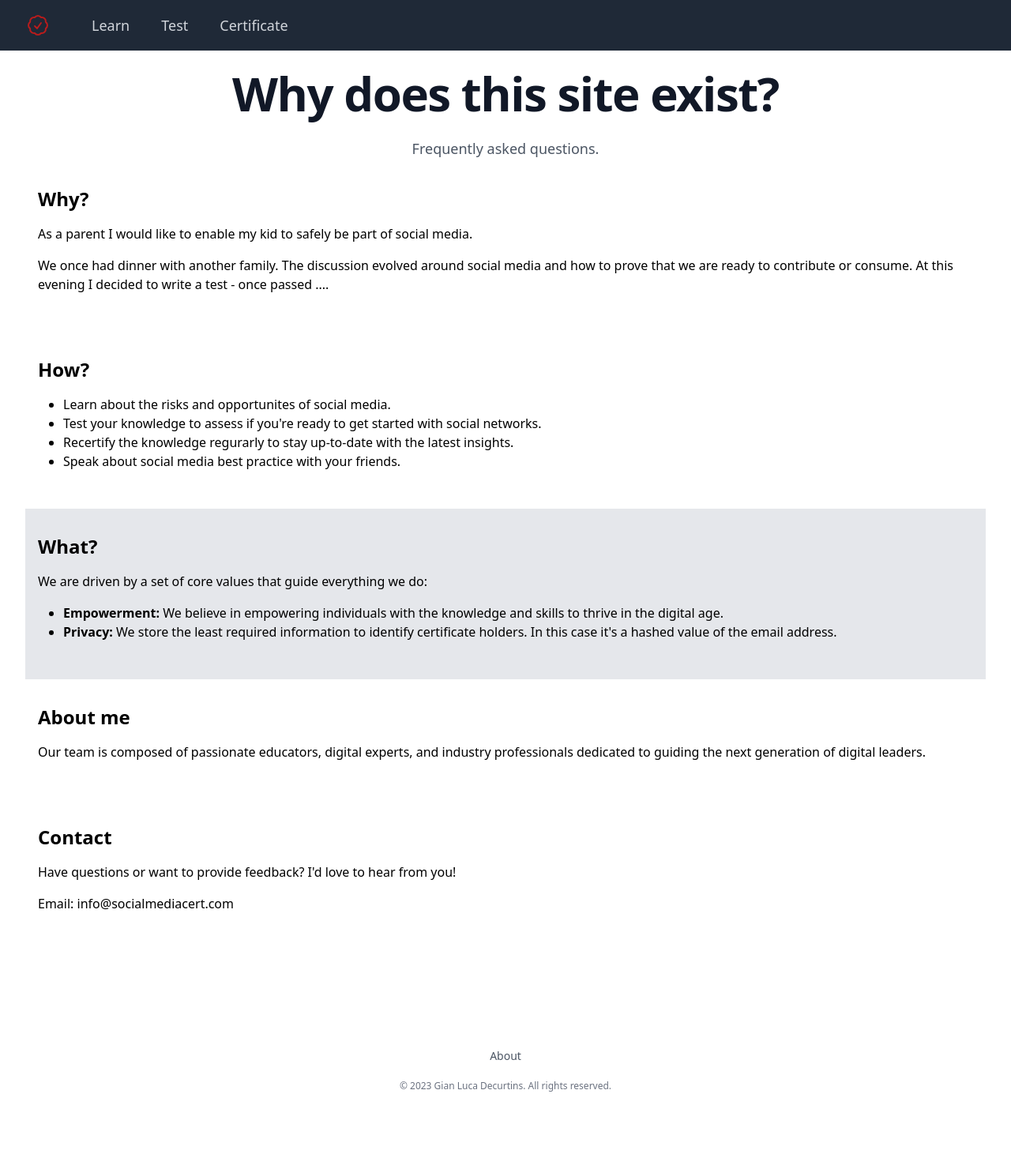
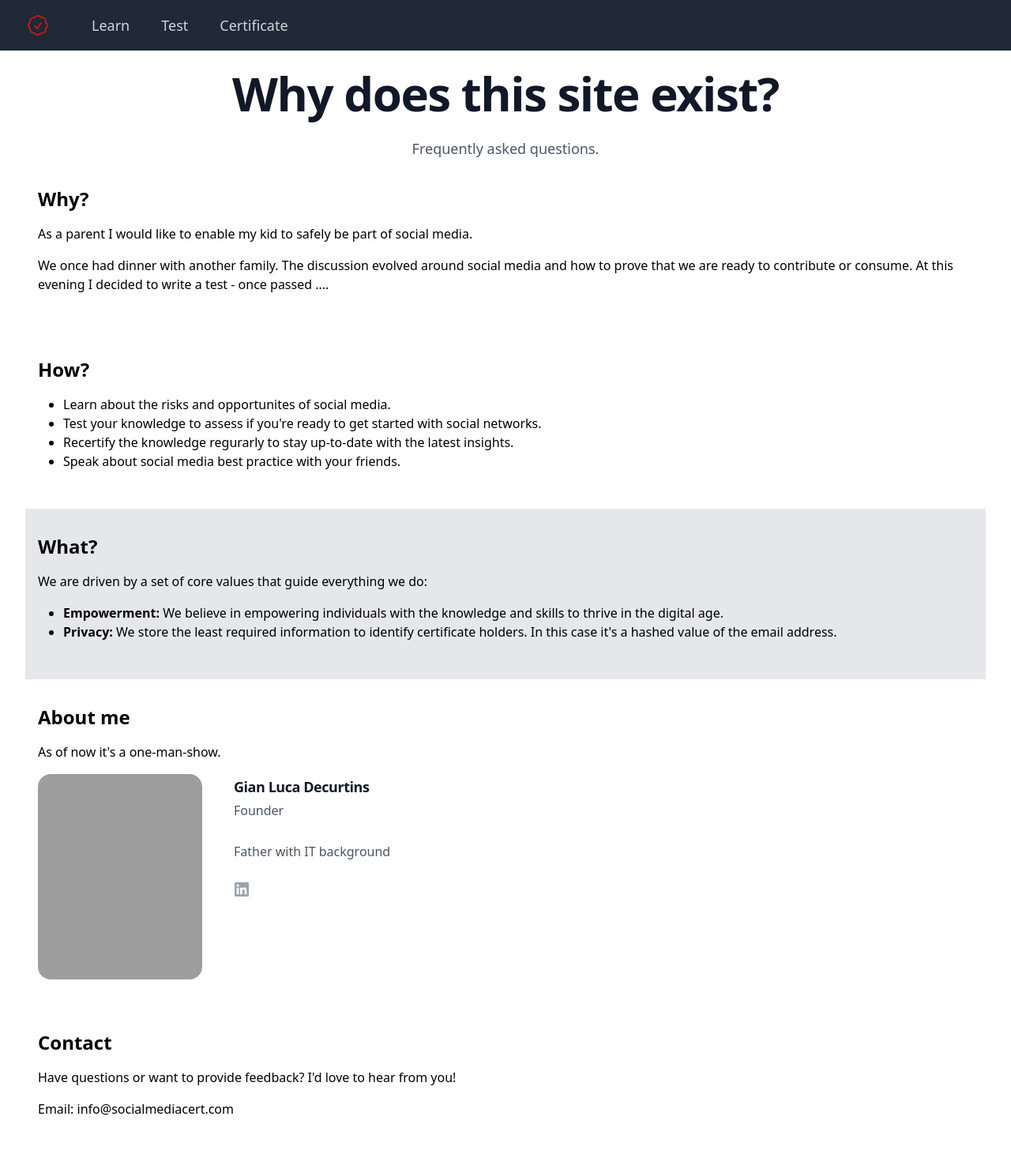
Before and after one commit to decurgia/socialmediatest.ch, a Flask app: page /about in a window 1280 px wide. Shown: the top 1480 px of the page at 79% size. Before the commit the page ends 1382 px from the top, so only its background shows below. Run offline with Flask 3, Linux system fonts and the light colour scheme; some libraries are stand-ins or nearby versions; grey boxes are pictures that could not be loaded.

Commit message:
updated site

```diff
--- a/container/app/socialmediatest/templates/about_en.html
+++ b/container/app/socialmediatest/templates/about_en.html
@@ -52,11 +52,54 @@
 
 <section class="py-8 px-4">
   <h2 class="text-2xl font-bold mb-4">About me</h2>
-  <p class="mb-4">
-    Our team is composed of passionate educators, digital experts, and industry
-    professionals dedicated to guiding the next generation of digital leaders.
-  </p>
-  <!-- Include team member profiles or links to individual pages if applicable -->
+  <p class="mb-4">As of now it's a one-man-show.</p>
+  <ul
+    role="list"
+    class="-mt-12 space-y-12 divide-y divide-gray-200 xl:col-span-3"
+  >
+    <li class="flex flex-col gap-10 pt-12 sm:flex-row">
+      <img
+        class="aspect-[4/5] w-52 flex-none rounded-2xl object-cover"
+        src="https://gravatar.com/avatar/6cd6cd0b45333989647446c6dc3c1ec45c8197ffca371d318833fe8c8f231b29?s=1024"
+        alt=""
+      />
+      <div class="max-w-xl flex-auto">
+        <h3
+          class="text-lg font-semibold leading-8 tracking-tight text-gray-900"
+        >
+          Gian Luca Decurtins
+        </h3>
+        <p class="text-base leading-7 text-gray-600">Founder</p>
+        <p class="mt-6 text-base leading-7 text-gray-600">
+          Father with IT background
+        </p>
+        <ul role="list" class="mt-6 flex gap-x-6">
+          <li>
+            <a
+              href="https://www.linkedin.com/in/gldecurtins/"
+              class="text-gray-400 hover:text-gray-500"
+            >
+              <span class="sr-only">LinkedIn</span>
+              <svg
+                class="h-5 w-5"
+                fill="currentColor"
+                viewBox="0 0 20 20"
+                aria-hidden="true"
+              >
+                <path
+                  fill-rule="evenodd"
+                  d="M16.338 16.338H13.67V12.16c0-.995-.017-2.277-1.387-2.277-1.39 0-1.601 1.086-1.601 2.207v4.248H8.014v-8.59h2.559v1.174h.037c.356-.675 1.227-1.387 2.526-1.387 2.703 0 3.203 1.778 3.203 4.092v4.711zM5.005 6.575a1.548 1.548 0 11-.003-3.096 1.548 1.548 0 01.003 3.096zm-1.337 9.763H6.34v-8.59H3.667v8.59zM17.668 1H2.328C1.595 1 1 1.581 1 2.298v15.403C1 18.418 1.595 19 2.328 19h15.34c.734 0 1.332-.582 1.332-1.299V2.298C19 1.581 18.402 1 17.668 1z"
+                  clip-rule="evenodd"
+                />
+              </svg>
+            </a>
+          </li>
+        </ul>
+      </div>
+    </li>
+
+    <!-- More people... -->
+  </ul>
 </section>
 
 <section class="py-8 px-4">
```
